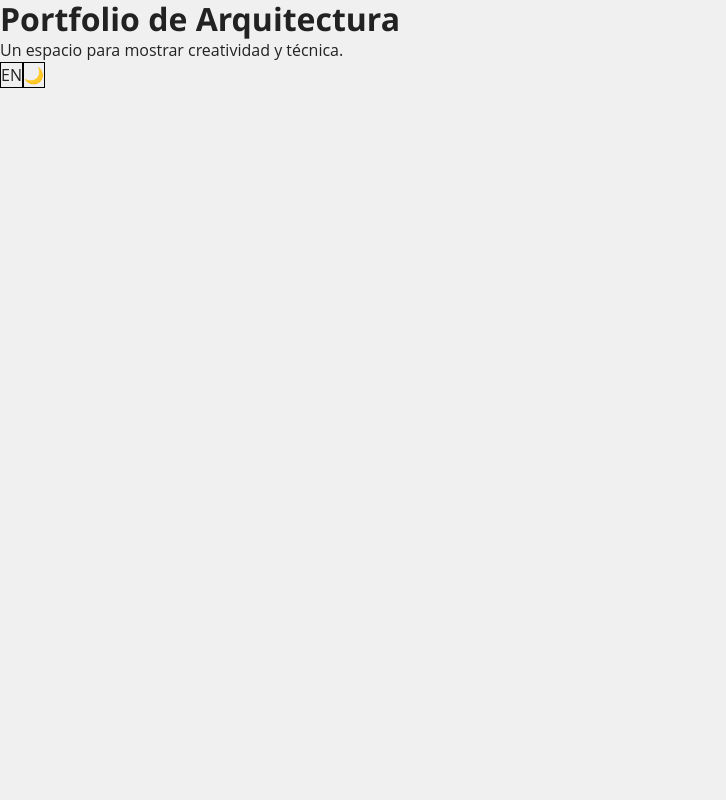
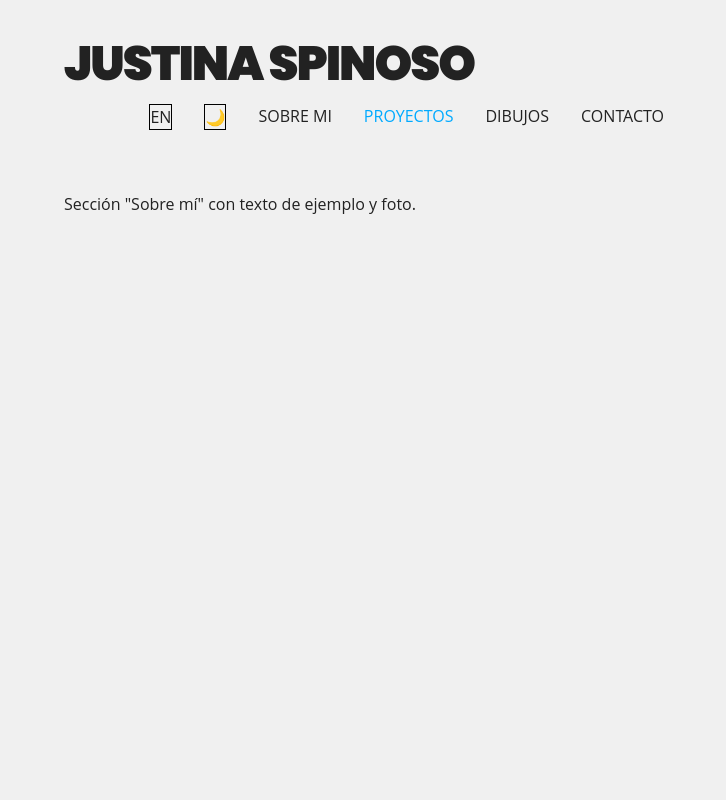
Before and after one commit to Amadodamis/portfolio-justi, a React (Vite) app: page / in a window 1280 px wide. Shown: the top 800 px of the page, without its empty margins (0-726 px from the left). Built offline with nearby package versions, Linux system fonts and the light colour scheme.

Commit message:
modularizacion

```diff
--- a/src/JS/textos.js
+++ b/src/JS/textos.js
@@ -1,11 +1,13 @@
 export const content = {
   es: {
     home: {
-      title: "Portfolio de Arquitectura",
-      subtitle: "Un espacio para mostrar creatividad y técnica.",
-      welcomeMessage: "¡Bienvenida!",
-      projectsSection: "Proyectos recientes",
-      // ... otros textos en español
+      name: "justina spinoso",
+      nav: {
+        about: "sobre mi",
+        projects: "proyectos",
+        drawings: "dibujos",
+        contact: "contacto",
+      },
     },
     login: {
       title: "Acceso de Administrador",
@@ -17,11 +19,13 @@ export const content = {
   },
   en: {
     home: {
-      title: "Architecture Portfolio",
-      subtitle: "A space to showcase creativity and technical skill.",
-      welcomeMessage: "Welcome!",
-      projectsSection: "Recent Projects",
-      // ... otros textos en inglés
+      name: "justina spinoso",
+      nav: {
+        about: "about me",
+        projects: "projects",
+        drawings: "drawings",
+        contact: "contact",
+      },
     },
     login: {
       title: "Admin Access",
--- /dev/null
+++ b/src/components/Dibujos/Dibujos.jsx
@@ -0,0 +1,17 @@
+import './dibujos.css';
+
+function Dibujos({ texts }) {
+  return (
+    <section id="drawings" className="section-content">
+          <h2>{texts.nav.drawings}</h2>
+          {/* 5. Scroll horizontal con cajas rojas */}
+          <div className="horizontal-scroll-container">
+            <div className="scroll-item red-box"></div>
+            <div className="scroll-item red-box"></div>
+            <div className="scroll-item red-box"></div>
+          </div>
+        </section>
+  )
+}
+
+export default Dibujos
--- /dev/null
+++ b/src/components/Dibujos/dibujos.css
@@ -0,0 +1,21 @@
+.section-content {
+    min-height: 100vh;
+    padding: 2rem 5%;
+}
+
+.horizontal-scroll-container {
+    display: flex;
+    overflow-x: auto;
+    gap: 2rem;
+    padding: 1rem 0;
+}
+
+.scroll-item {
+    flex-shrink: 0;
+    width: 300px;
+    height: 300px;
+}
+
+.red-box {
+    background-color: red;
+}
--- /dev/null
+++ b/src/components/Header/Header.jsx
@@ -0,0 +1,26 @@
+// Importa los estilos de tu Home.css (es una buena práctica)
+import LanguageButton from "../../components/LanguageButton/LanguageButton";
+import ThemeButton from "../../components/ThemeButton/ThemeButton";
+import './header.css';
+
+// El componente recibe un objeto 'texts' como prop
+function Header({ texts }) {
+    return (
+        <header className="fixed-header">
+            <h1 className="name-title">{texts.name}</h1>
+            <nav className="main-nav">
+                <ul>
+                    <li><LanguageButton /></li>
+                    <li><ThemeButton /></li>
+                    <li><a href="#about">{texts.nav.about}</a></li>
+                    {/* Aquí se usa el estilo para "Proyectos" */}
+                    <li><a href="#projects" className="active-link">{texts.nav.projects}</a></li>
+                    <li><a href="#drawings">{texts.nav.drawings}</a></li>
+                    <li><a href="#contact">{texts.nav.contact}</a></li>
+                </ul>
+            </nav>
+        </header>
+    );
+}
+
+export default Header;
--- /dev/null
+++ b/src/components/Header/header.css
@@ -0,0 +1,55 @@
+.fixed-header {
+  position: fixed;
+  top: 0;
+  left: 0;
+  width: 100%;
+  z-index: 1000;
+  padding: 2.5rem 5%;
+  display: flex; /* Nuevo: usamos flex para alinear horizontalmente */
+  flex-direction: column; /* Nuevo: apilamos los elementos verticalmente */
+  justify-content: flex-start;
+  align-items: flex-start; /* Alineamos todo a la izquierda */
+  background-color: var(--color1);
+}
+
+.name-title {
+  font-family: var(--font-title);
+  font-weight: 900;
+  font-size: 3rem;
+  color: var(--color2);
+  line-height: 1;
+  text-transform: uppercase;
+  letter-spacing: -2px; /* Espaciado negativo para un efecto más compacto */
+}
+
+.main-nav {
+  /* Nuevo: centramos la navegación con un ancho fijo y margin-left: auto para alinearla al final */
+  width: 100%;
+  max-width: 600px; /* Ajusta este valor si es necesario */
+  margin-top: 1rem;
+}
+
+.main-nav ul {
+  display: flex;
+  justify-content: flex-end; /* Alinea los enlaces a la derecha */
+  list-style: none;
+  gap: 2rem;
+}
+
+.main-nav a {
+  font-family: var(--font-text);
+  font-weight: 500;
+  text-transform: uppercase;
+  font-size: 1rem;
+  color: var(--color2);
+  transition: color 0.3s ease;
+}
+
+.main-nav a:hover {
+  color: var(--color3);
+}
+
+.active-link {
+  color: var(--color3) !important;
+  font-weight: bold;
+}
--- /dev/null
+++ b/src/components/Proyectos/Proyectos.jsx
@@ -0,0 +1,18 @@
+import './proyectos.css';
+
+function Proyectos({ texts }) {
+  return (
+    <section id="projects" className="section-content">
+      <h2>{texts.nav.projects}</h2>
+      {/* 5. Scroll horizontal con cajas rojas */}
+      <div className="horizontal-scroll-container">
+        <div className="scroll-item red-box"></div>
+        <div className="scroll-item red-box"></div>
+        <div className="scroll-item red-box"></div>
+
+      </div>
+    </section>
+  )
+}
+
+export default Proyectos
--- /dev/null
+++ b/src/components/Proyectos/proyectos.css
@@ -0,0 +1,21 @@
+.section-content {
+    min-height: 100vh;
+    padding: 2rem 5%;
+}
+
+.horizontal-scroll-container {
+    display: flex;
+    overflow-x: auto;
+    gap: 2rem;
+    padding: 1rem 0;
+}
+
+.scroll-item {
+    flex-shrink: 0;
+    width: 300px;
+    height: 300px;
+}
+
+.red-box {
+    background-color: red;
+}
--- /dev/null
+++ b/src/components/SobreMi/SobreMi.jsx
@@ -0,0 +1,11 @@
+import "./sobremi.css";
+
+function SobreMi() {
+    return (
+        <section id="about" className="section-content">
+            <p>Sección "Sobre mí" con texto de ejemplo y foto.</p>
+        </section>
+    )
+}
+
+export default SobreMi
--- /dev/null
+++ b/src/components/SobreMi/sobremi.css
@@ -0,0 +1,4 @@
+.section-content {
+  min-height: 100vh;
+  padding: 2rem 5%;
+}
--- a/src/index.css
+++ b/src/index.css
@@ -1,6 +1,12 @@
 /* ===============================
    INDEX.CSS
    =============================== */
+
+   /* Fuentes de Google Fonts */
+@import url('https://fonts.googleapis.com/css2?family=Poppins:wght@700;900&display=swap');
+
+
+
 
 /* Variables globales */
 :root {
@@ -10,7 +16,7 @@
   --color3: #00aaff; /* azul */
 
   /* Fuentes */
-  --font-title: "Segoe UI", Helvetica, Arial, sans-serif;
+--font-title: 'Poppins', sans-serif;
   --font-subtitle: "Roboto", Helvetica, Arial, sans-serif;
   --font-text: "Open Sans", Helvetica, Arial, sans-serif;
 
--- a/src/pages/Home/Home.jsx
+++ b/src/pages/Home/Home.jsx
@@ -1,18 +1,36 @@
-import LanguageButton from "../../components/LanguageButton/LanguageButton";
-import ThemeButton from "../../components/ThemeButton/ThemeButton";
 import { content } from "../../JS/textos";
 import { useGlobalContext } from "../../context/GlobalContext";
+
+import Header from "../../components/Header/Header";
+import SobreMi from "../../components/SobreMi/SobreMi";
+import Proyectos from "../../components/Proyectos/Proyectos";
+import Dibujos from "../../components/Dibujos/Dibujos";
+
+import "./Home.css";
 
 function Home() {
   const { language } = useGlobalContext();
   const homeTexts = content[language].home;
 
   return (
-    <div>
-      <h1>{homeTexts.title}</h1>
-      <p>{homeTexts.subtitle}</p>
-      <LanguageButton />
-      <ThemeButton />
+    <div className="home-container">
+
+      {/* 4. Título y Navbar fijos */}
+      <Header texts={homeTexts} />
+
+      {/* Contenido principal de la página */}
+      <main className="main-content">
+        {/* Sección de bienvenida */}
+        <SobreMi />
+
+        {/* Sección de proyectos con scroll horizontal */}
+        <Proyectos texts={homeTexts} />
+
+        {/* Sección de dibujos con scroll horizontal */}
+        <Dibujos texts={homeTexts} />
+
+      </main>
+
     </div>
   );
 }
--- a/src/pages/Home/home.css
+++ b/src/pages/Home/home.css
@@ -0,0 +1,4 @@
+
+.home-container {
+  padding-top: 10rem;
+}
```
